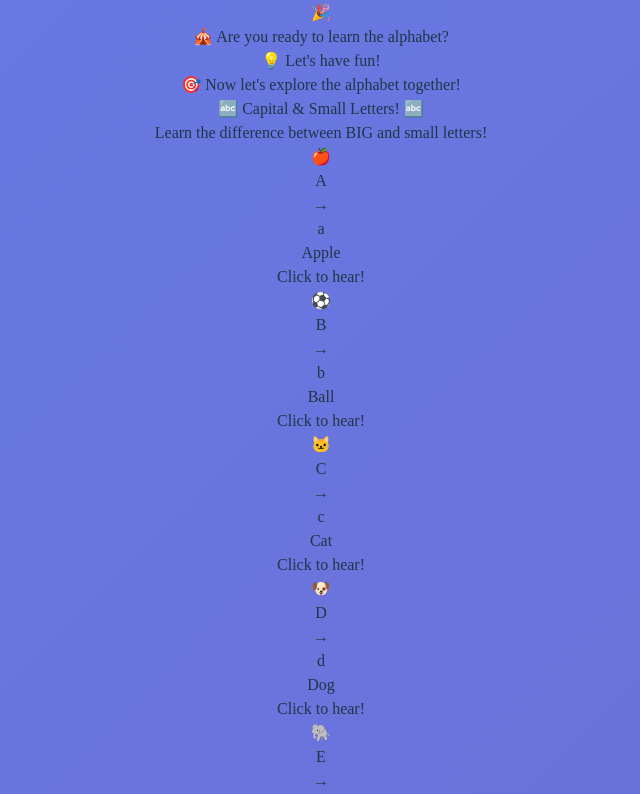
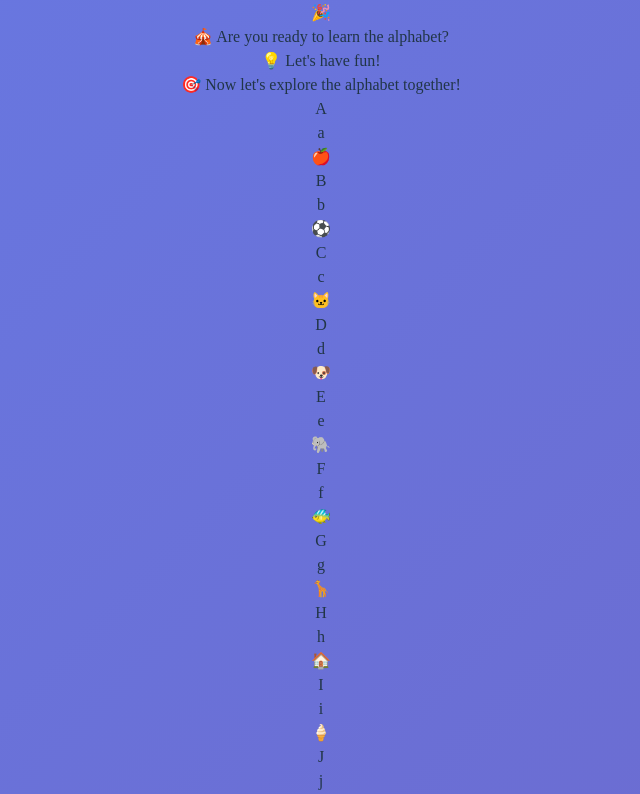
Before and after one commit to kareem-shalan/English-Kids, a React (Vite) app: page /alphabet in a window 1280 px wide. Shown: the part 925-1719 px from the top of the page, without its empty margins (319-959 px from the left). Built offline with nearby package versions, Linux system fonts and the light colour scheme.

Commit message:
Integrate capital and small letters into main alphabet grid for easier learning

```diff
--- a/src/pages/AlphabetLessons.jsx
+++ b/src/pages/AlphabetLessons.jsx
@@ -867,8 +867,7 @@ const AlphabetLessons = () => {
         {/* Introduction Questions */}
         {!selectedLetter && renderIntroductionQuestions()}
 
-        {/* Capital & Small Letters Section */}
-        {!selectedLetter && renderCapitalSmallLetters()}
+
 
         {/* Alphabet Grid */}
         <motion.div
@@ -888,9 +887,16 @@ const AlphabetLessons = () => {
               }}
               className={`relative cursor-pointer bg-gradient-to-r ${letterData.color} rounded-2xl p-4 sm:p-6 text-center shadow-lg hover:shadow-xl transition-all duration-300 border-4 border-white/30`}
             >
-              <div className="text-3xl sm:text-4xl md:text-5xl font-bold text-white mb-2">
+              {/* Capital Letter */}
+              <div className="text-3xl sm:text-4xl md:text-5xl font-bold text-white mb-1">
                 {letterData.letter}
               </div>
+
+              {/* Small Letter */}
+              <div className="text-xl sm:text-2xl md:text-3xl font-bold text-white/80 mb-2">
+                {letterData.letter.toLowerCase()}
+              </div>
+
               <div className="text-xl sm:text-2xl">{letterData.image}</div>
 
               {selectedLetter?.letter === letterData.letter && (
```
